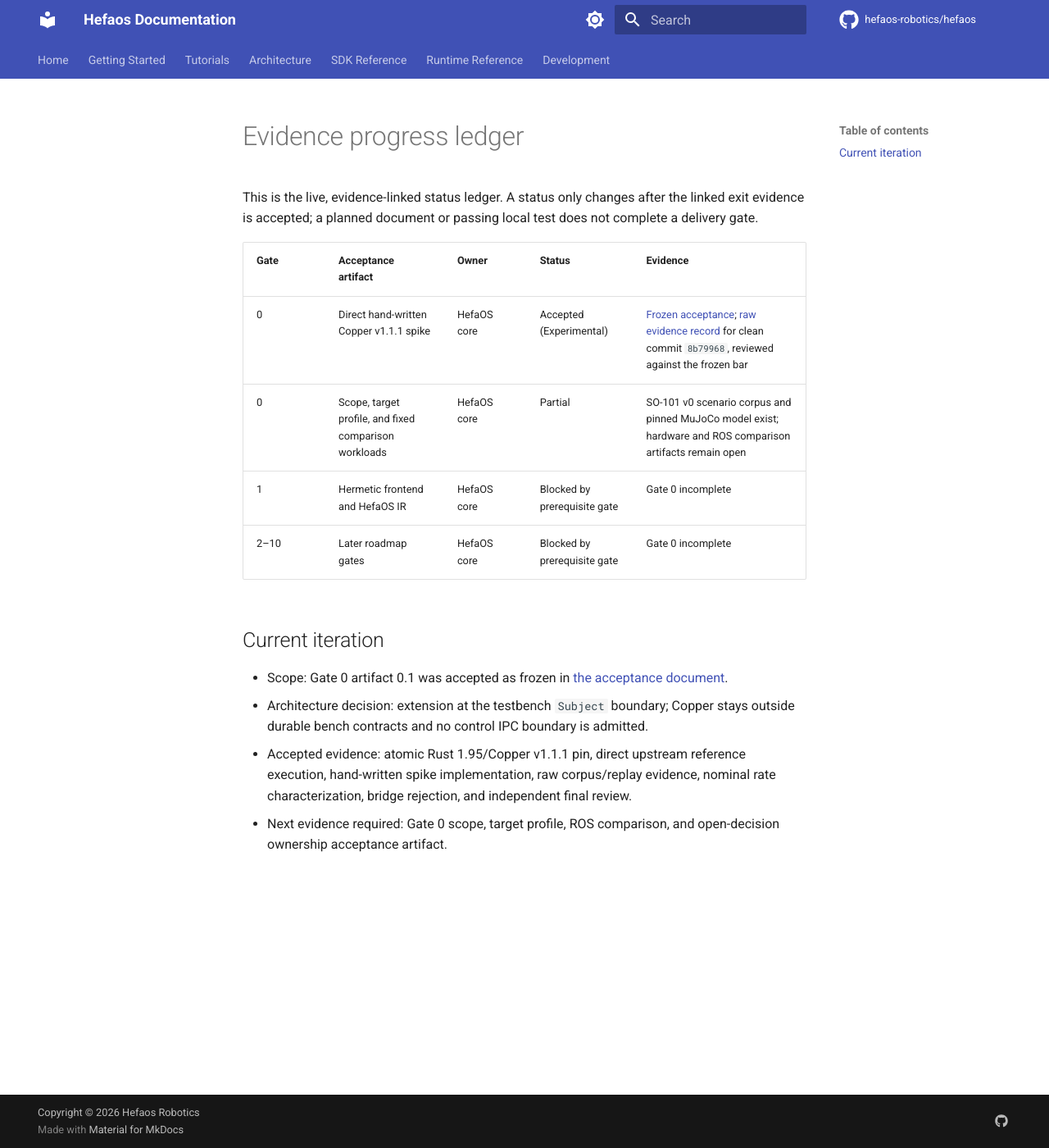
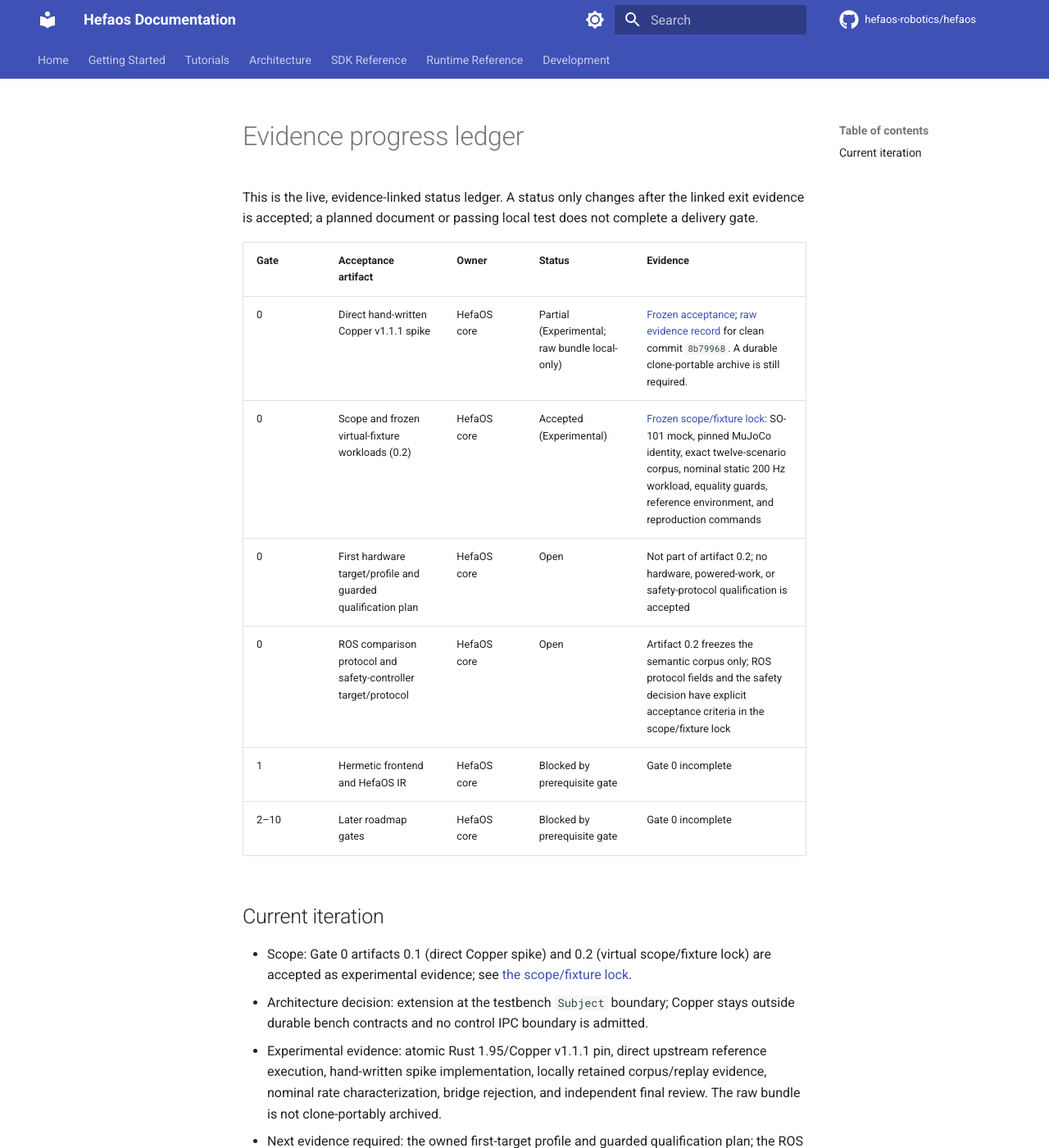
Before and after one commit to alokdidde/HefaOS, an MkDocs documentation site: the page built from docs/docs/development/progress.md, in a window 1280 px wide and 1400 px high. Shown: the whole window at 82% size. Built offline with MkDocs 1.6.1 and Material for MkDocs 9.7.7, drawn with Linux system fonts in a browser that asks for light colours; comment, search, counter and statistics services are not loaded; the version menu is left out; some of the changed text lies outside the part shown.

Commit message:
docs(evidence): freeze Gate 0 virtual fixture scope

```diff
--- a/docs/docs/development/progress.md
+++ b/docs/docs/development/progress.md
@@ -6,20 +6,25 @@ does not complete a delivery gate.
 
 | Gate | Acceptance artifact | Owner | Status | Evidence |
 | --- | --- | --- | --- | --- |
-| 0 | Direct hand-written Copper v1.1.1 spike | HefaOS core | Accepted (Experimental) | [Frozen acceptance](gate-0-copper-spike.md); [raw evidence record](evidence/gate-0-copper-v1.1.1-8b79968.md) for clean commit `8b79968`, reviewed against the frozen bar |
-| 0 | Scope, target profile, and fixed comparison workloads | HefaOS core | Partial | SO-101 v0 scenario corpus and pinned MuJoCo model exist; hardware and ROS comparison artifacts remain open |
+| 0 | Direct hand-written Copper v1.1.1 spike | HefaOS core | Partial (Experimental; raw bundle local-only) | [Frozen acceptance](gate-0-copper-spike.md); [raw evidence record](evidence/gate-0-copper-v1.1.1-8b79968.md) for clean commit `8b79968`. A durable clone-portable archive is still required. |
+| 0 | Scope and frozen virtual-fixture workloads (0.2) | HefaOS core | Accepted (Experimental) | [Frozen scope/fixture lock](gate-0-scope-fixture-lock.md): SO-101 mock, pinned MuJoCo identity, exact twelve-scenario corpus, nominal static 200 Hz workload, equality guards, reference environment, and reproduction commands |
+| 0 | First hardware target/profile and guarded qualification plan | HefaOS core | Open | Not part of artifact 0.2; no hardware, powered-work, or safety-protocol qualification is accepted |
+| 0 | ROS comparison protocol and safety-controller target/protocol | HefaOS core | Open | Artifact 0.2 freezes the semantic corpus only; ROS protocol fields and the safety decision have explicit acceptance criteria in the scope/fixture lock |
 | 1 | Hermetic frontend and HefaOS IR | HefaOS core | Blocked by prerequisite gate | Gate 0 incomplete |
 | 2–10 | Later roadmap gates | HefaOS core | Blocked by prerequisite gate | Gate 0 incomplete |
 
 ## Current iteration
 
-- Scope: Gate 0 artifact 0.1 was accepted as frozen in
-  [the acceptance document](gate-0-copper-spike.md).
+- Scope: Gate 0 artifacts 0.1 (direct Copper spike) and 0.2 (virtual
+  scope/fixture lock) are accepted as experimental evidence; see
+  [the scope/fixture lock](gate-0-scope-fixture-lock.md).
 - Architecture decision: extension at the testbench `Subject` boundary; Copper
   stays outside durable bench contracts and no control IPC boundary is admitted.
-- Accepted evidence: atomic Rust 1.95/Copper v1.1.1 pin, direct upstream
-  reference execution, hand-written spike implementation, raw corpus/replay
-  evidence, nominal rate characterization, bridge rejection, and independent
-  final review.
-- Next evidence required: Gate 0 scope, target profile, ROS comparison, and
-  open-decision ownership acceptance artifact.
+- Experimental evidence: atomic Rust 1.95/Copper v1.1.1 pin, direct upstream
+  reference execution, hand-written spike implementation, locally retained
+  corpus/replay evidence, nominal rate characterization, bridge rejection, and
+  independent final review. The raw bundle is not clone-portably archived.
+- Next evidence required: the owned first-target profile and guarded
+  qualification plan; the ROS comparison protocol; the safety-controller
+  decision; and a durable raw-evidence archive. A ROS bridge itself remains
+  explicitly excluded from Gate 0 and deferred to Gate 6.
```
Also changed, not shown: docs/docs/development/evidence/gate-0-copper-v1.1.1-8b79968.md (+9 -4 lines), docs/docs/development/gate-0-copper-spike.md (+10 -3 lines), docs/docs/development/gate-0-scope-fixture-lock.md (added, +156 -0 lines), docs/docs/development/roadmap.md (+4 -4 lines), 2 other files.
